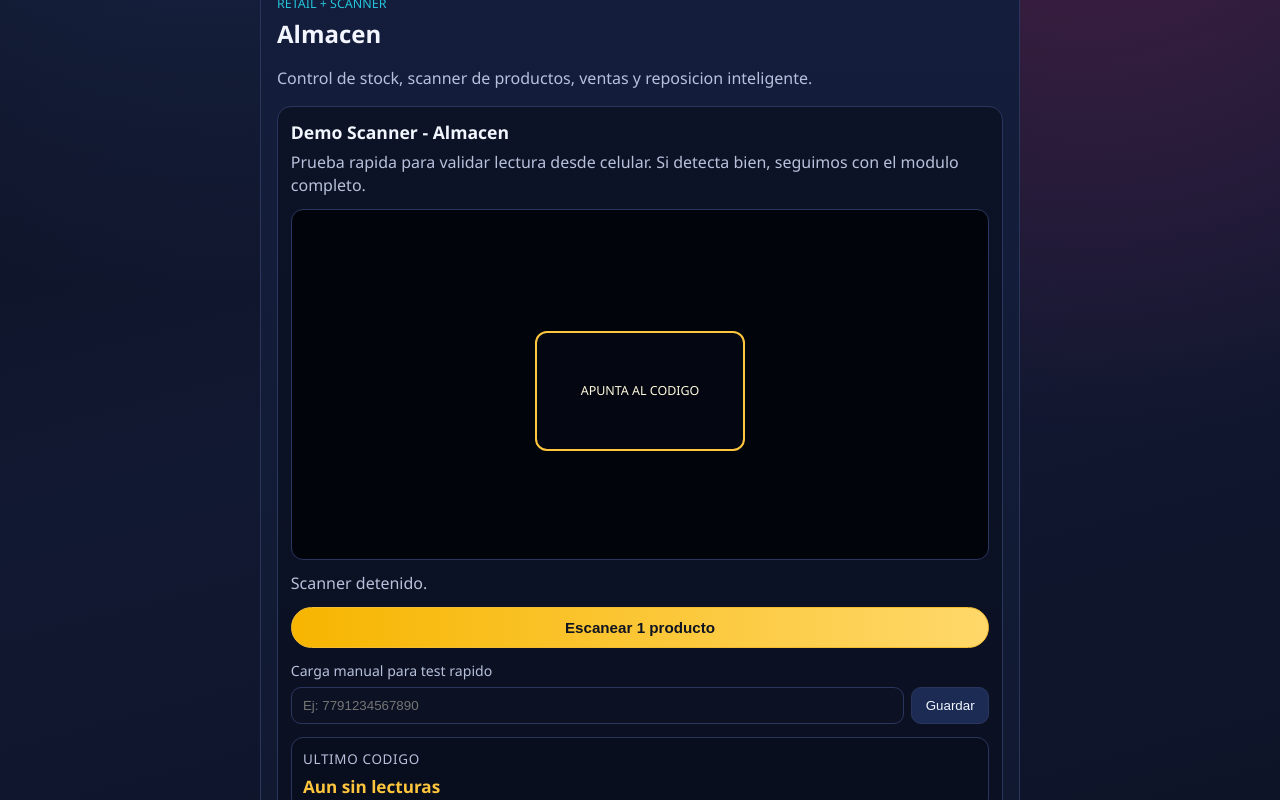
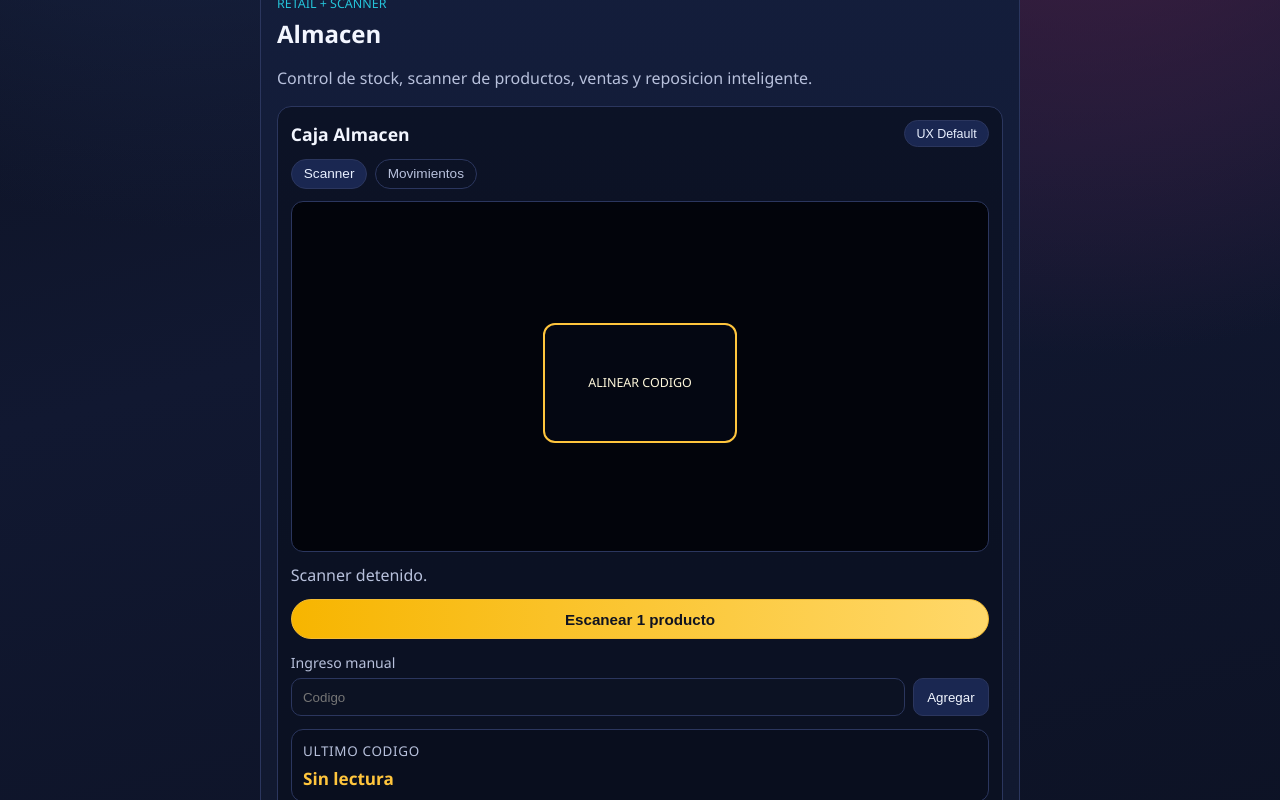
Before and after one commit to MoNRaSpGit/MiniSaaS, a React (Vite) app in the folder FrontSaas/: page /#/project/almacen in a window 1280 px wide. Shown: the part 620-1420 px from the top of the page. Built offline with nearby package versions, Linux system fonts and the light colour scheme.

Commit message:
feat: finalize almacen ux with scanner/movements links and theme switcher

```diff
--- a/FrontSaas/src/features/almacen/AlmacenScannerDemo.jsx
+++ b/FrontSaas/src/features/almacen/AlmacenScannerDemo.jsx
@@ -40,6 +40,13 @@ const ITEMS = [
   "Detergente Limon 750ml",
   "Papel Higienico x4",
   "Gaseosa Cola 2.25L"
+];
+
+const UX_THEMES = [
+  { id: "default", label: "UX Default" },
+  { id: "classic", label: "UX Clasica" },
+  { id: "sunset", label: "UX Sunset" },
+  { id: "mint", label: "UX Mint" }
 ];
 
 function hashCode(value) {
@@ -95,6 +102,8 @@ export function AlmacenScannerDemo() {
   const [manualCode, setManualCode] = useState("");
   const [movements, setMovements] = useState([]);
   const [openMovementId, setOpenMovementId] = useState(null);
+  const [activeView, setActiveView] = useState("scanner");
+  const [themeIndex, setThemeIndex] = useState(0);
 
   const isSupported = useMemo(() => {
     return typeof window !== "undefined" && "BarcodeDetector" in window;
@@ -308,6 +317,11 @@ export function AlmacenScannerDemo() {
   };
 
   const totalIncome = movements.reduce((acc, movement) => acc + movement.amount, 0);
+  const currentTheme = UX_THEMES[themeIndex];
+
+  const rotateTheme = () => {
+    setThemeIndex((prev) => (prev + 1) % UX_THEMES.length);
+  };
 
   useEffect(() => {
     return () => {
@@ -316,19 +330,37 @@ export function AlmacenScannerDemo() {
   }, []);
 
   return (
-    <section className="scanner-shell">
-      <div className="scanner-header">
-        <h2>Demo Scanner - Almacen</h2>
-        <p>
-          Prueba rapida para validar lectura desde celular. Si detecta bien, seguimos
-          con el modulo completo.
-        </p>
+    <section className={`scanner-shell theme-${currentTheme.id}`}>
+      <div className="scanner-header scanner-header-main">
+        <h2>Caja Almacen</h2>
+        <button type="button" className="ux-switch-btn" onClick={rotateTheme}>
+          {currentTheme.label}
+        </button>
       </div>
 
+      <div className="almacen-links">
+        <button
+          type="button"
+          className={`almacen-link ${activeView === "scanner" ? "active" : ""}`}
+          onClick={() => setActiveView("scanner")}
+        >
+          Scanner
+        </button>
+        <button
+          type="button"
+          className={`almacen-link ${activeView === "movements" ? "active" : ""}`}
+          onClick={() => setActiveView("movements")}
+        >
+          Movimientos
+        </button>
+      </div>
+
+      {activeView === "scanner" ? (
+        <>
           <div className="scanner-viewport">
             <video ref={videoRef} playsInline muted />
             <div className="scanner-overlay">
-          <span>Apunta al codigo</span>
+              <span>Alinear codigo</span>
             </div>
           </div>
 
@@ -356,34 +388,34 @@ export function AlmacenScannerDemo() {
           </div>
 
           <form className="manual-form" onSubmit={handleManualSubmit}>
-        <label htmlFor="manualCode">Carga manual para test rapido</label>
+            <label htmlFor="manualCode">Ingreso manual</label>
             <div>
               <input
                 id="manualCode"
                 type="text"
                 value={manualCode}
                 onChange={(event) => setManualCode(event.target.value)}
-            placeholder="Ej: 7791234567890"
+                placeholder="Codigo"
               />
-          <button type="submit">Guardar</button>
+              <button type="submit">Agregar</button>
             </div>
           </form>
 
           <div className="result-panel">
             <p className="result-title">Ultimo codigo</p>
-        <strong>{lastCode || "Aun sin lecturas"}</strong>
+            <strong>{lastCode || "Sin lectura"}</strong>
           </div>
 
           <div className="history-panel">
             <div className="cart-headline">
-          <p className="result-title">Ticket de compra</p>
+              <p className="result-title">Ticket actual</p>
               <button type="button" className="mini-btn" onClick={clearCart}>
                 Limpiar
               </button>
             </div>
 
             {cart.length === 0 ? (
-          <p className="history-empty">Escanea productos para armar la compra.</p>
+              <p className="history-empty">Sin productos cargados.</p>
             ) : (
               <ul className="cart-list">
                 {cart.map((item) => (
@@ -420,7 +452,8 @@ export function AlmacenScannerDemo() {
               </button>
             </div>
           </div>
-
+        </>
+      ) : (
         <div className="control-panel">
           <div className="income-card">
             <p className="result-title">Total vendido</p>
@@ -479,6 +512,7 @@ export function AlmacenScannerDemo() {
             )}
           </div>
         </div>
+      )}
     </section>
   );
 }
--- a/FrontSaas/src/shared/styles/global.css
+++ b/FrontSaas/src/shared/styles/global.css
@@ -166,16 +166,64 @@ a {
 
 /* Almacen scanner */
 .scanner-shell {
+  --ux-shell-bg: rgba(7, 12, 25, 0.6);
+  --ux-panel-bg: rgba(8, 13, 28, 0.66);
+  --ux-border: var(--stroke);
+  --ux-surface: #111a33;
+  --ux-primary-text: #e9f0ff;
+  --ux-muted-text: var(--muted);
+  --ux-mini-btn-bg: #1a2751;
+  --ux-video-bg: #02040b;
+  --ux-line: #405086;
+  --ux-checkout-border: #2a8c58;
+  --ux-checkout-gradient: linear-gradient(90deg, #1d9f61 0%, #27bc73 100%);
+  --ux-positive: #6df5a2;
   margin-top: 1rem;
-  border: 1px solid var(--stroke);
+  border: 1px solid var(--ux-border);
   border-radius: 14px;
-  background: rgba(7, 12, 25, 0.6);
+  background: var(--ux-shell-bg);
   padding: 0.8rem;
 }
 
 .scanner-header h2 {
   margin: 0;
   font-size: 1.1rem;
+}
+
+.scanner-header-main {
+  display: flex;
+  justify-content: space-between;
+  align-items: center;
+  gap: 0.6rem;
+}
+
+.ux-switch-btn {
+  border: 1px solid var(--ux-border);
+  border-radius: 999px;
+  background: var(--ux-mini-btn-bg);
+  color: var(--ux-primary-text);
+  font-size: 0.78rem;
+  padding: 0.35rem 0.72rem;
+}
+
+.almacen-links {
+  display: flex;
+  gap: 0.45rem;
+  margin-top: 0.72rem;
+}
+
+.almacen-link {
+  border: 1px solid var(--ux-border);
+  border-radius: 999px;
+  background: transparent;
+  color: var(--ux-muted-text);
+  padding: 0.4rem 0.75rem;
+  font-size: 0.85rem;
+}
+
+.almacen-link.active {
+  background: var(--ux-mini-btn-bg);
+  color: var(--ux-primary-text);
 }
 
 .scanner-header p {
@@ -187,10 +235,10 @@ a {
 .scanner-viewport {
   position: relative;
   margin-top: 0.8rem;
-  border: 1px solid var(--stroke);
+  border: 1px solid var(--ux-border);
   border-radius: 12px;
   overflow: hidden;
-  background: #02040b;
+  background: var(--ux-video-bg);
 }
 
 .scanner-viewport video {
@@ -265,7 +313,7 @@ a {
 
 .manual-form label {
   display: block;
-  color: var(--muted);
+  color: var(--ux-muted-text);
   font-size: 0.88rem;
   margin-bottom: 0.4rem;
 }
@@ -278,7 +326,7 @@ a {
 .manual-form input {
   flex: 1;
   min-width: 0;
-  border: 1px solid var(--stroke);
+  border: 1px solid var(--ux-border);
   border-radius: 10px;
   background: #0c1223;
   color: #f2f6ff;
@@ -286,9 +334,9 @@ a {
 }
 
 .manual-form button {
-  border: 1px solid var(--stroke);
+  border: 1px solid var(--ux-border);
   border-radius: 10px;
-  background: #1b2b53;
+  background: var(--ux-mini-btn-bg);
   color: #f2f6ff;
   padding: 0.65rem 0.85rem;
 }
@@ -296,9 +344,9 @@ a {
 .result-panel,
 .history-panel {
   margin-top: 0.8rem;
-  border: 1px solid var(--stroke);
+  border: 1px solid var(--ux-border);
   border-radius: 12px;
-  background: rgba(8, 13, 28, 0.66);
+  background: var(--ux-panel-bg);
   padding: 0.7rem;
 }
 
@@ -338,18 +386,18 @@ a {
 }
 
 .mini-btn {
-  border: 1px solid var(--stroke);
+  border: 1px solid var(--ux-border);
   border-radius: 999px;
-  background: #1a2751;
+  background: var(--ux-mini-btn-bg);
   color: #e6eeff;
   font-size: 0.78rem;
   padding: 0.32rem 0.65rem;
 }
 
 .cart-list li {
-  border: 1px solid #2b365e;
+  border: 1px solid var(--ux-border);
   border-radius: 8px;
-  background: #111a33;
+  background: var(--ux-surface);
   padding: 0.45rem 0.55rem;
   display: flex;
   align-items: flex-start;
@@ -380,7 +428,7 @@ a {
 
 .cart-summary {
   margin-top: 0.7rem;
-  border-top: 1px dashed #405086;
+  border-top: 1px dashed var(--ux-line);
   padding-top: 0.55rem;
 }
 
@@ -406,9 +454,9 @@ a {
 .checkout-btn {
   width: 100%;
   margin-top: 0.65rem;
-  border: 1px solid #2a8c58;
+  border: 1px solid var(--ux-checkout-border);
   border-radius: 10px;
-  background: linear-gradient(90deg, #1d9f61 0%, #27bc73 100%);
+  background: var(--ux-checkout-gradient);
   color: #f4fff9;
   font-weight: 700;
   padding: 0.6rem 0.75rem;
@@ -426,16 +474,16 @@ a {
 
 .income-card,
 .movements-panel {
-  border: 1px solid var(--stroke);
+  border: 1px solid var(--ux-border);
   border-radius: 12px;
-  background: rgba(8, 13, 28, 0.66);
+  background: var(--ux-panel-bg);
   padding: 0.7rem;
 }
 
 .income-card strong {
   display: block;
   margin-top: 0.35rem;
-  color: #6df5a2;
+  color: var(--ux-positive);
   font-size: 1.25rem;
 }
 
@@ -453,9 +501,9 @@ a {
 }
 
 .movement-list > li {
-  border: 1px solid #2b365e;
+  border: 1px solid var(--ux-border);
   border-radius: 9px;
-  background: #111a33;
+  background: var(--ux-surface);
   padding: 0.5rem;
 }
 
@@ -467,12 +515,12 @@ a {
 
 .movement-main strong {
   display: block;
-  color: #e9f0ff;
+  color: var(--ux-primary-text);
   font-size: 0.9rem;
 }
 
 .movement-main span {
-  color: var(--muted);
+  color: var(--ux-muted-text);
   font-size: 0.78rem;
 }
 
@@ -481,13 +529,13 @@ a {
 }
 
 .movement-positive {
-  color: #6df5a2 !important;
+  color: var(--ux-positive) !important;
   margin-bottom: 0.28rem;
 }
 
 .movement-detail-list {
   margin-top: 0.45rem;
-  border-top: 1px dashed #405086;
+  border-top: 1px dashed var(--ux-line);
   padding-top: 0.45rem;
   display: grid;
   gap: 0.35rem;
@@ -500,13 +548,59 @@ a {
 }
 
 .movement-detail-list li span {
-  color: #dbe7ff;
+  color: var(--ux-primary-text);
   font-size: 0.84rem;
 }
 
 .movement-detail-list li strong {
   color: #f7d46d;
   font-size: 0.84rem;
+}
+
+.theme-classic {
+  --ux-shell-bg: rgba(255, 255, 255, 0.95);
+  --ux-panel-bg: #ffffff;
+  --ux-border: #cfd4da;
+  --ux-surface: #f7f8fa;
+  --ux-primary-text: #1a2027;
+  --ux-muted-text: #5f6b78;
+  --ux-mini-btn-bg: #1f2933;
+  --ux-video-bg: #0b1116;
+  --ux-line: #b4bdc7;
+  --ux-checkout-border: #1f7a4e;
+  --ux-checkout-gradient: linear-gradient(90deg, #1f7a4e 0%, #289d64 100%);
+  --ux-positive: #118243;
+  color: #10151b;
+}
+
+.theme-sunset {
+  --ux-shell-bg: rgba(43, 16, 26, 0.86);
+  --ux-panel-bg: rgba(54, 20, 32, 0.93);
+  --ux-border: #86455f;
+  --ux-surface: #4a1f34;
+  --ux-primary-text: #ffe7e7;
+  --ux-muted-text: #ffd1cf;
+  --ux-mini-btn-bg: #69324a;
+  --ux-video-bg: #280f17;
+  --ux-line: #9d5f72;
+  --ux-checkout-border: #e58553;
+  --ux-checkout-gradient: linear-gradient(90deg, #e58553 0%, #f2b15c 100%);
+  --ux-positive: #8cff9b;
+}
+
+.theme-mint {
+  --ux-shell-bg: rgba(14, 34, 32, 0.85);
+  --ux-panel-bg: rgba(18, 43, 40, 0.92);
+  --ux-border: #3e6f68;
+  --ux-surface: #1f4f48;
+  --ux-primary-text: #dff9f2;
+  --ux-muted-text: #b8ece0;
+  --ux-mini-btn-bg: #2f6660;
+  --ux-video-bg: #0f2422;
+  --ux-line: #5d9088;
+  --ux-checkout-border: #47be87;
+  --ux-checkout-gradient: linear-gradient(90deg, #37a977 0%, #5ed29a 100%);
+  --ux-positive: #91ffbd;
 }
 
 @media (min-width: 640px) {
```
Lines whose indentation alone changed are shown as unchanged.
